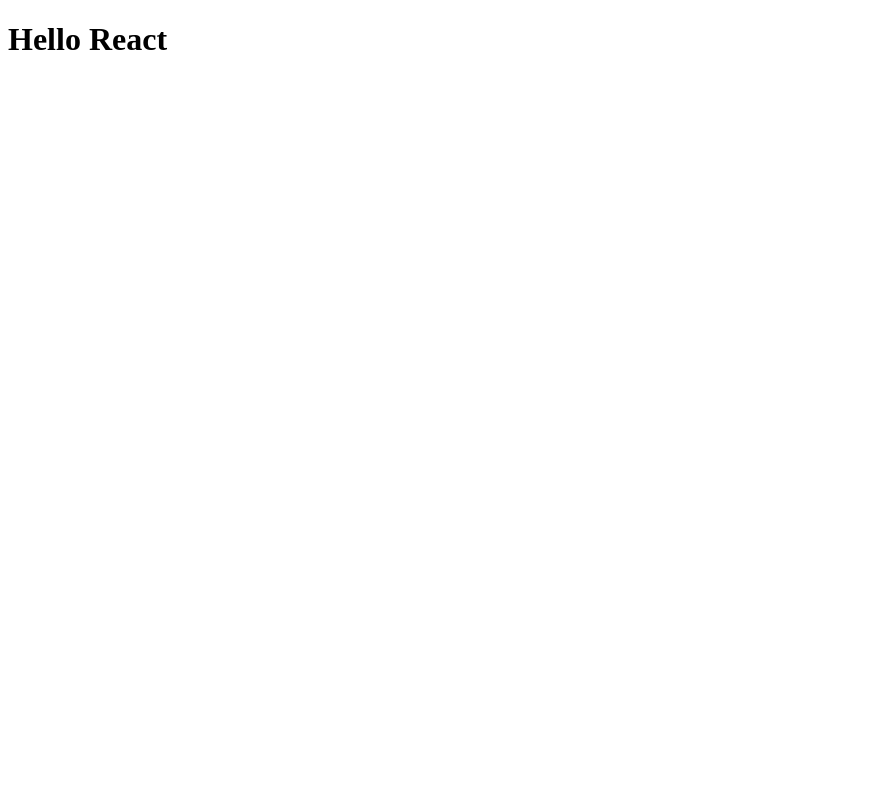
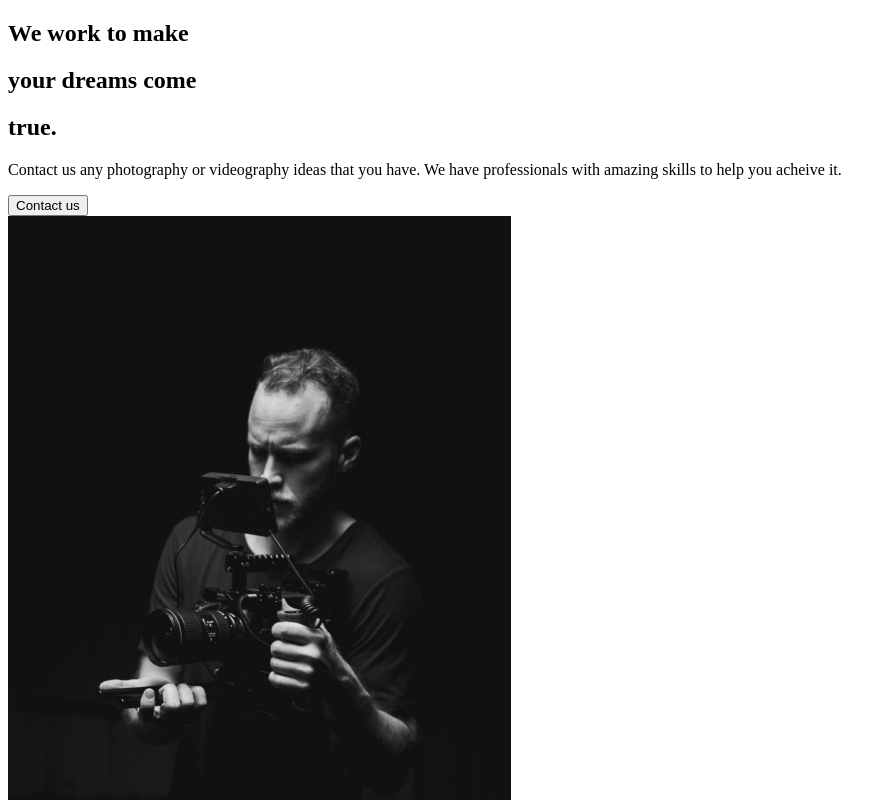
Before and after one commit to Aoi020608/capture-portfolio, a React (Create React App) app: page / in a window 1280 px wide. Shown: the top 800 px of the page, without its empty margins (0-896 px from the left). Built offline with nearby package versions, Linux system fonts and the light colour scheme.

Commit message:
2. About Section

```diff
--- a/src/App.js
+++ b/src/App.js
@@ -1,10 +1,11 @@
 import React from "react";
 
+import AboutUs from "./pages/AboutUs";
 
 function App() {
   return (
     <div className="App">
-      <h1>Hello React</h1>
+      <AboutUs />
     </div>
   );
 }
--- /dev/null
+++ b/src/component/AboutSection.js
@@ -0,0 +1,30 @@
+import React from 'react';
+
+import home1 from '../img/home1.png';
+
+const AboutSection = () => {
+    return (
+        <div>
+            <div className="description">
+                <div className="title">
+                    <div className="hide">
+                        <h2>We work to make</h2>
+                    </div>
+                    <div className="hide">
+                        <h2>your <span>dreams</span> come</h2>
+                    </div>
+                    <div className="hide">
+                        <h2>true.</h2>
+                    </div>
+                </div>
+                <p>Contact us any photography or videography ideas that you have. We have professionals with amazing skills to help you acheive it.</p>
+                <button>Contact us</button>
+            </div>
+            <div className="image">
+                <img src={home1} alt="guy woth a camera" />
+            </div>
+        </div>
+    );
+}
+
+export default AboutSection;
--- /dev/null
+++ b/src/pages/AboutUs.js
@@ -0,0 +1,13 @@
+import React from "react";
+//page components
+import AboutSection from '../component/AboutSection';
+
+const AboutUs = () => {
+    return (
+        <div>
+            <AboutSection />
+        </div>
+    );
+}
+
+export default AboutUs;
```
